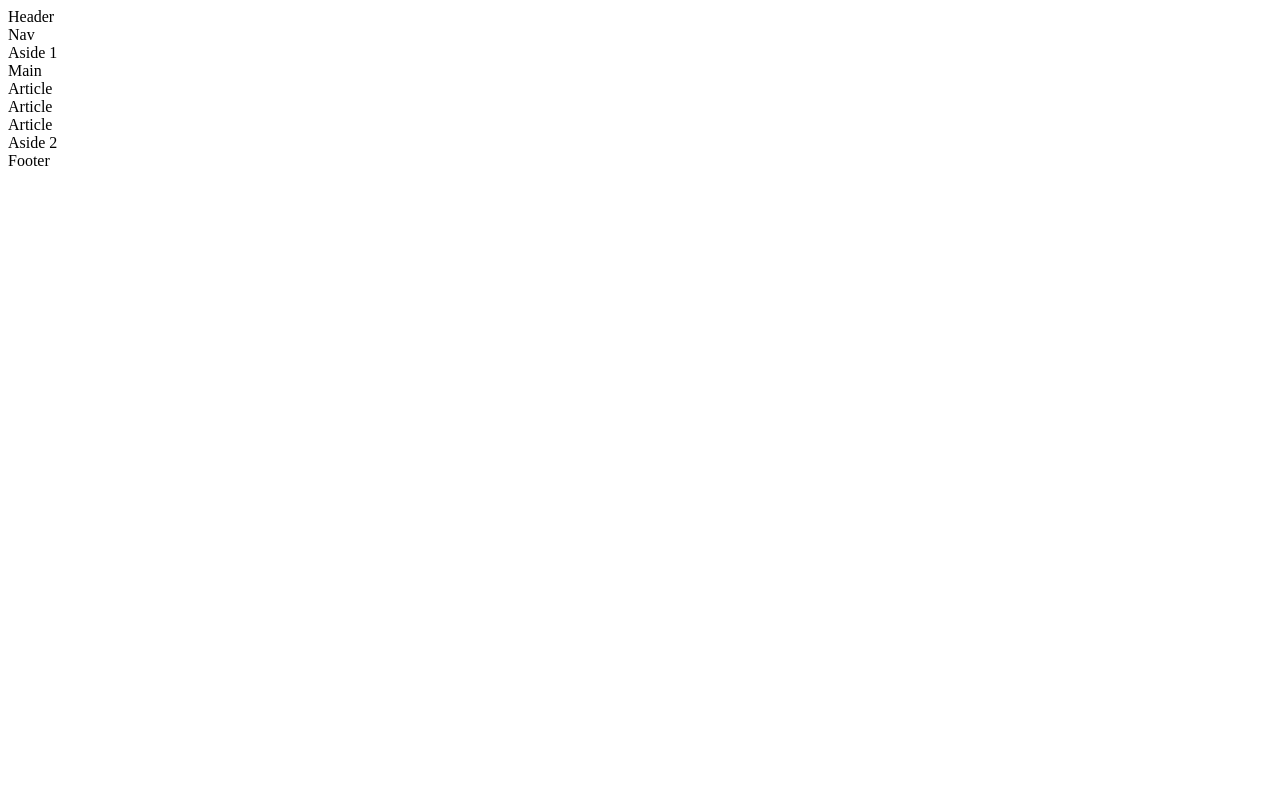
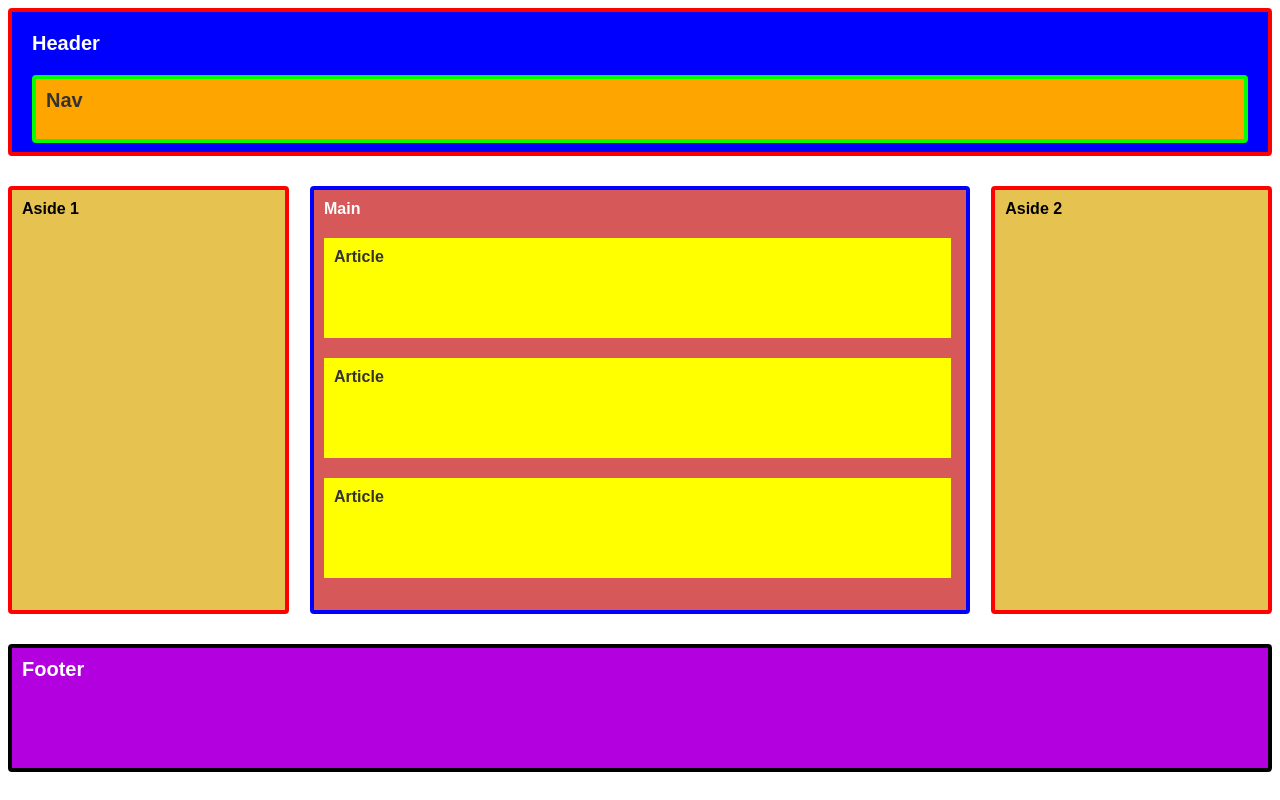
Before and after one commit to TruEric/moduleFront, a plain HTML site: page s1-html/index.html in a window 1280 px wide. Drawn offline with Linux system fonts and the light colour scheme.

Commit message:
Estilos con css

```diff
--- a/s1-html/index.html
+++ b/s1-html/index.html
@@ -4,6 +4,7 @@
 <head>
     <meta charset="UTF-8">
     <meta name="viewport" content="width=device-width, initial-scale=1.0">
+    <link rel="stylesheet" href="style.css">
     <title>Primer HTML</title>
 </head>
 
@@ -12,6 +13,7 @@
         Header
         <nav>Nav</nav>
     </header>
+    <section>
         <aside>Aside 1</aside>
         <main>
             Main
@@ -20,6 +22,7 @@
             <article>Article</article>
         </main>
         <aside>Aside 2</aside>
+    </section>
     <footer>Footer</footer>
 
 </html>
--- /dev/null
+++ b/s1-html/style.css
@@ -0,0 +1,71 @@
+*{
+    font-family: sans-serif;
+    font-weight: bold;
+}
+
+header{
+    color: white;
+    font-size: 20px;
+    background-color: blue;
+    height: 100px;
+    border: 4px solid red;
+    border-radius: 4px;
+    padding: 20px;
+    justify-content: space-around;
+}
+
+nav{
+    color: #333;
+    font-size: 20px;
+    background-color: orange;
+    height: 40px;
+    border: 4px solid rgb(1, 255, 1);
+    border-radius: 4px;
+    padding: 10px;
+    margin-top: 20px;
+}
+
+section{
+display: flex;
+justify-content: space-between;
+}
+
+main{
+    color: white;
+    background-color: rgb(215, 88, 88);
+    border: 4px solid blue;
+    border-radius: 4px;
+    width: 50%;
+    height: 400px;
+    padding: 10px;
+    margin-top: 30px;
+}
+
+article{
+    color: #333;
+    background-color: yellow;
+    width: 96%;
+    height: 80px;
+    margin: 20px 0px;
+    padding: 10px;
+}
+
+aside{
+    background-color: rgb(230, 195, 80);
+    border: 4px solid red;
+    border-radius: 4px;
+    width: 20%;
+    padding: 10px;
+    margin-top: 30px;
+}
+
+footer{
+    color: white;
+    font-size: 20px;
+    background-color: rgb(178, 0, 222);
+    height: 100px;
+    border: 4px solid black;
+    border-radius: 4px;
+    padding: 10px;
+    margin-top: 30px;
+}
```
Also changed, not shown: 1 other file. Lines whose indentation alone changed are shown as unchanged.
